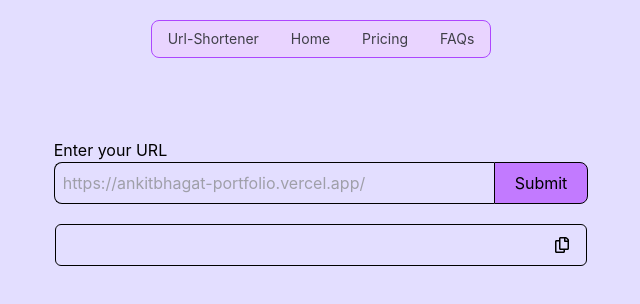
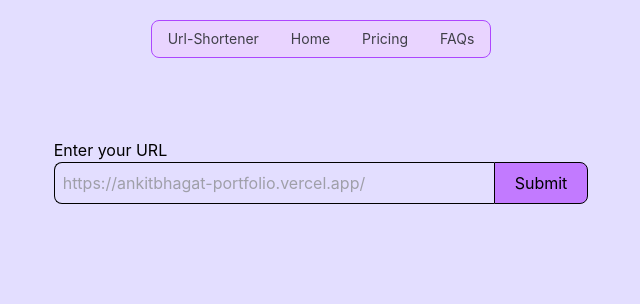
Before and after one commit to ankitsensei/url-shortener, a React (Vite) app in the folder frontend/: page / in a window 1280 px wide. Shown: the top 304 px of the page, without its empty margins (319-959 px from the left). Built offline with nearby package versions, Linux system fonts and the light colour scheme.

Commit message:
feat: show link after being generated and can copy it

```diff
--- a/frontend/src/pages/Hero.tsx
+++ b/frontend/src/pages/Hero.tsx
@@ -1,3 +1,4 @@
+import { useState } from "react";
 import Navbar from "../components/Navbar";
 import { useForm } from "react-hook-form";
 import axios from "axios";
@@ -9,6 +10,7 @@ interface IFormInput {
 }
 
 const Hero = () => {
+  const [generatedNewUrl, setGeneratedNewUrl] = useState<string>();
   const {
     register,
     handleSubmit,
@@ -20,9 +22,20 @@ const Hero = () => {
       const response = await axios.post("http://localhost:5555/url", {
         url: data.newUrl,
       });
-      console.log(response.data);
+      setGeneratedNewUrl(response.data.id);
     } catch (error) {
       console.log(error);
+    }
+  };
+
+  const handleCopy = async () => {
+    try {
+      await navigator.clipboard.writeText(
+        `http://localhost:5555/${generatedNewUrl}`,
+      );
+      alert("Link Copied!");
+    } catch (err) {
+      console.log(err);
     }
   };
 
@@ -47,15 +60,22 @@ const Hero = () => {
           </div>
         </form>
         {/*TODO: Show link and copy button after submission of original link */}
+        {generatedNewUrl && (
           <div className="mt-5 flex justify-between items-center w-133 h-full border px-2 py-2 rounded-md">
-          <input type="text" className="w-full outline-none" />
+            <input
+              type="text"
+              id="generatedUrl"
+              className="w-full outline-none"
+              value={`http://localhost:5555/${generatedNewUrl}`}
+            />
             <motion.button
               whileHover={{ scale: 1.2 }}
               className="px-2 rounded-lg rounded-l-none text-md"
             >
-            <FaRegCopy className="" />
+              <FaRegCopy className="" onClick={handleCopy} />
             </motion.button>
           </div>
+        )}
       </div>
     </div>
   );
```
Lines whose indentation alone changed are shown as unchanged.
